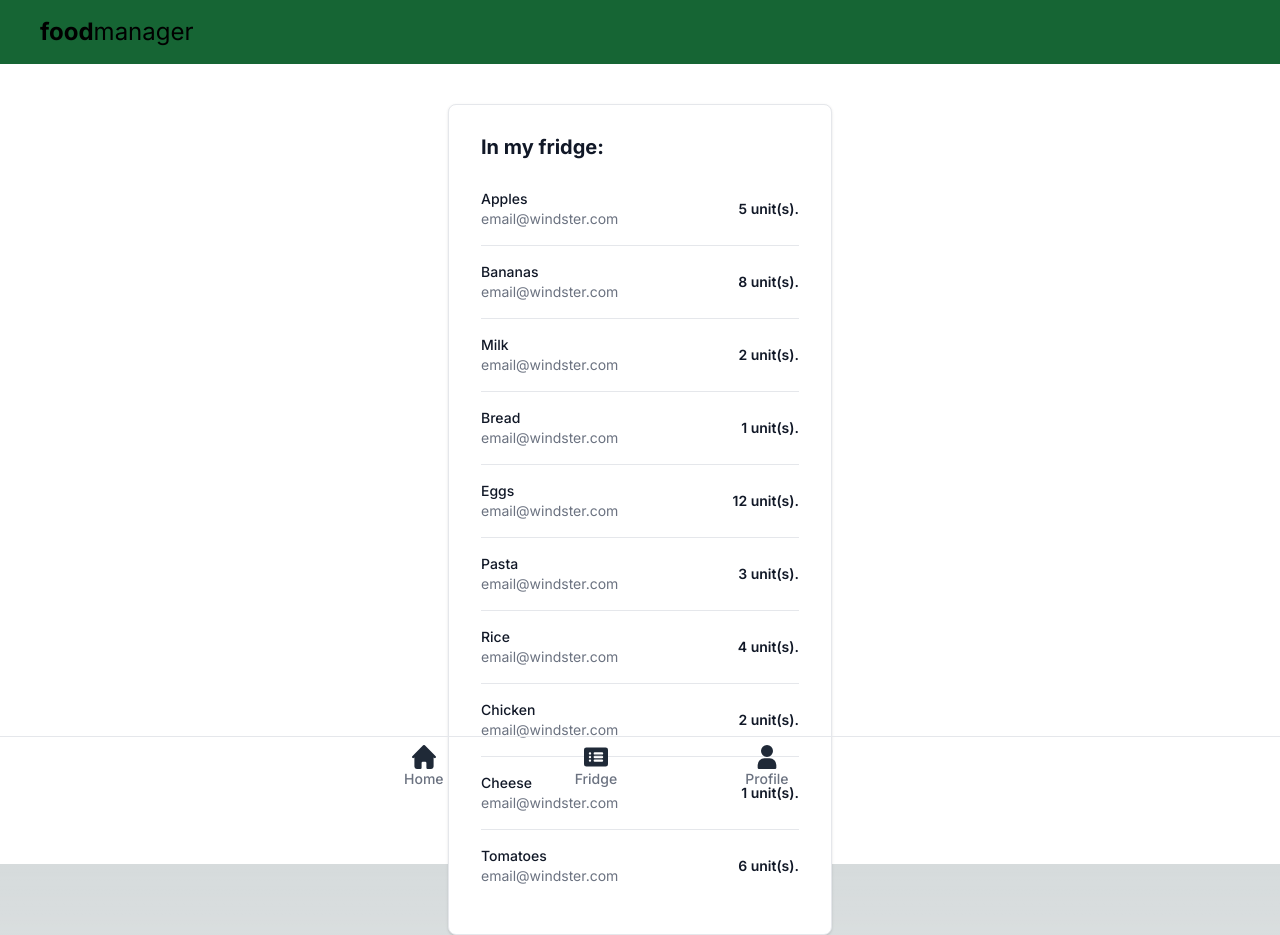
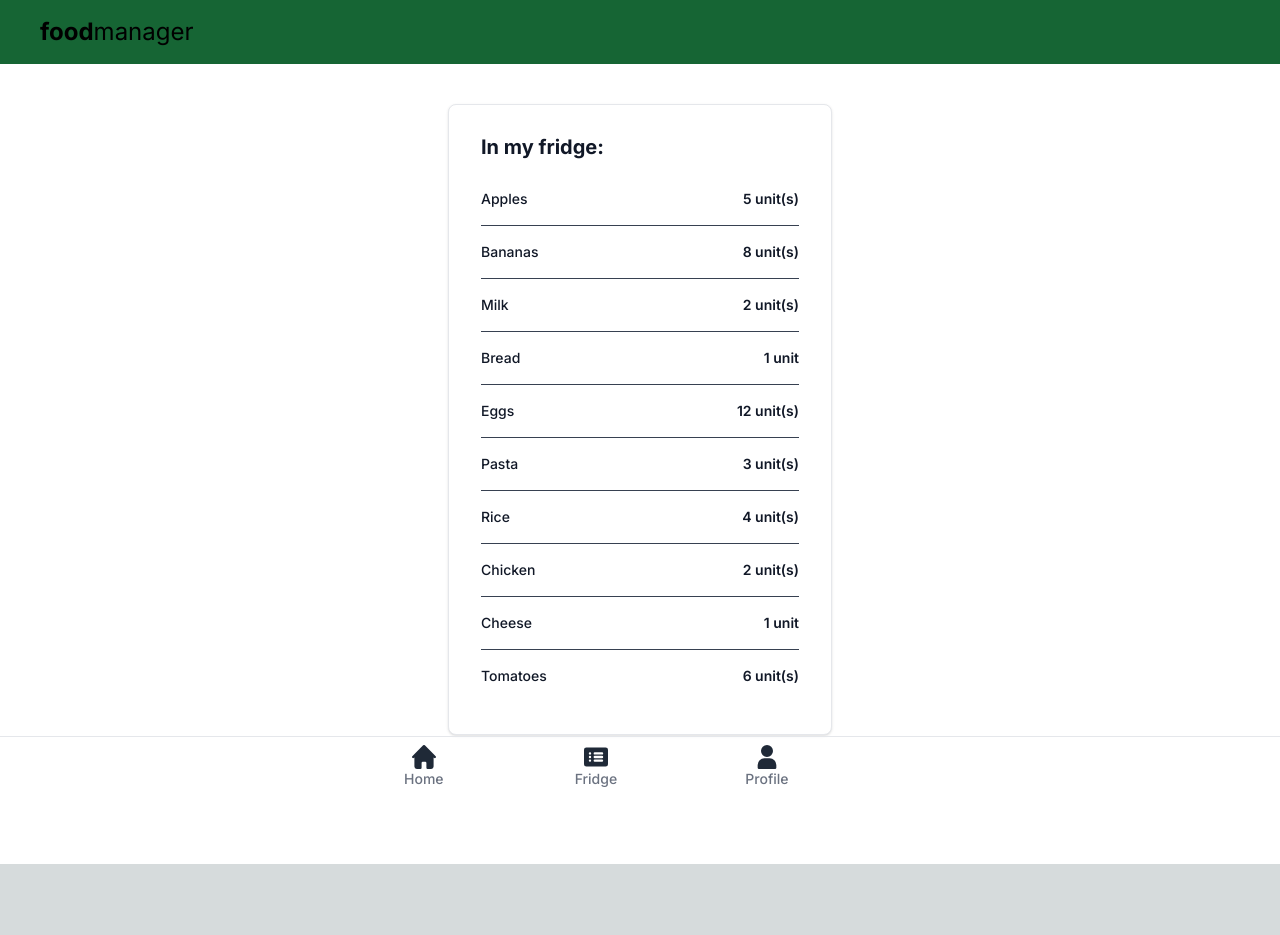
Before and after one commit to Start-Code-2023/food-manager-website, a Next.js app: page /fridge in a window 1280 px wide. After the commit the page ends 864 px from the top, so only its background shows below. Built offline with nearby package versions, Linux system fonts and the light colour scheme.

Commit message:
fix: change style to light mode

```diff
--- a/components/item.tsx
+++ b/components/item.tsx
@@ -9,15 +9,12 @@ export default function ItemComponent({name, quantity}: Props) {
         <li className="py-3 sm:py-4">
             <div className="flex items-center space-x-4">
                 <div className="flex-1 min-w-0">
-                    <p className="text-sm font-medium text-gray-900 truncate dark:text-white">
+                    <p className="text-sm font-medium text-gray-900 truncate ">
                         {name}
                     </p>
-                    <p className="text-sm text-gray-500 truncate dark:text-gray-400">
-                        email@windster.com
-                    </p>
                 </div>
-                <div className="inline-flex items-center text-sm font-semibold text-gray-900 dark:text-white">
-                    {quantity} unit(s).
+                <div className="inline-flex items-center text-sm font-semibold text-gray-900 ">
+                    {quantity > 1 ? quantity + " unit(s)": quantity + " unit"}
                 </div>
             </div>
         </li>
--- a/components/itemList.tsx
+++ b/components/itemList.tsx
@@ -8,12 +8,12 @@ interface Props{
 export default function ItemList({items}: Props){
 
     return (
-        <div className="w-96 p-4 bg-white border border-gray-200 rounded-lg shadow sm:p-8 dark:bg-gray-800 dark:border-gray-700">
+        <div className="w-96 p-4 bg-white border border-gray-200 rounded-lg shadow sm:p-8 ">
             <div className="flex items-center justify-between mb-4">
-                <h5 className="text-xl font-bold leading-none text-gray-900 dark:text-white">In my fridge:</h5>
+                <h5 className="text-xl font-bold leading-none text-gray-900">In my fridge:</h5>
            </div>
            <div className="flow-root">
-                <ul role="list" className="divide-y divide-gray-200 dark:divide-gray-700">
+                <ul role="list" className="divide-y divide-gray-700">
                    {items.map((item)=>{
                      return (<ItemComponent key={item.id} name={item.name} quantity={item.quantity} />)
                    })}
```
